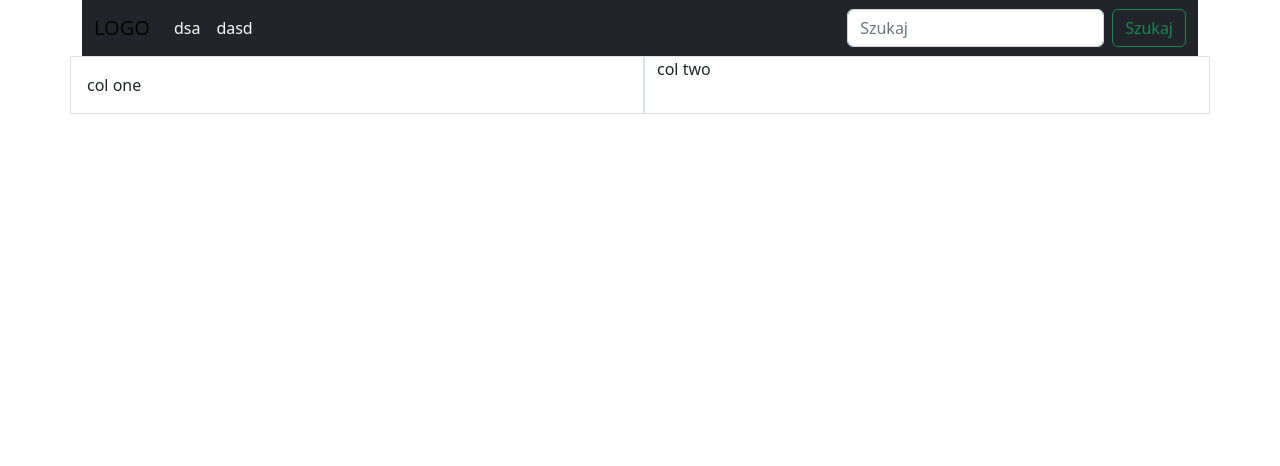
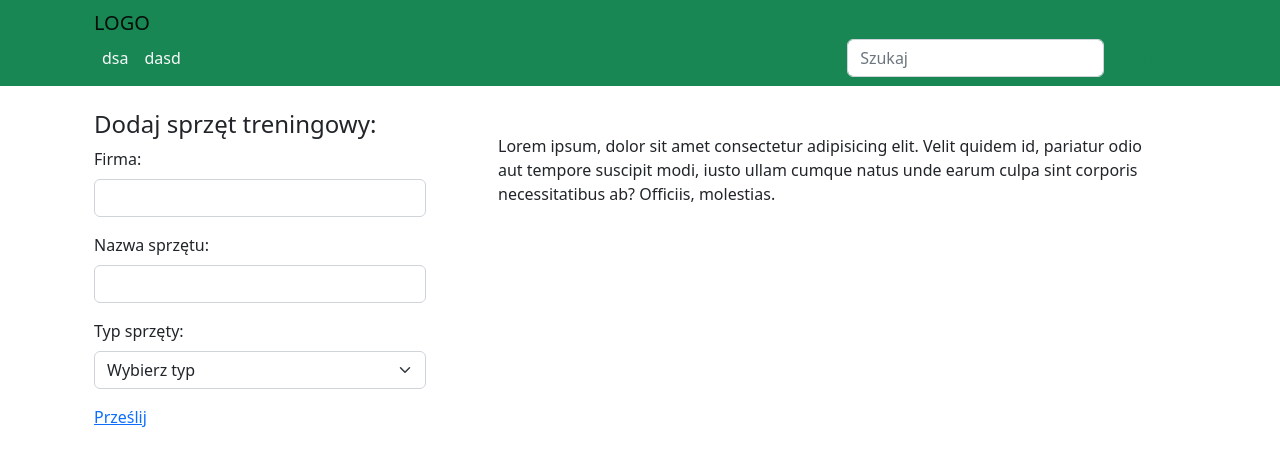
Before and after one commit to Adam-Marchewka/Silownia, a plain HTML site: page strona/index.html in a window 1280 px wide. Drawn offline with Linux system fonts and the light colour scheme.

Commit message:
Update index.html

```diff
--- a/strona/index.html
+++ b/strona/index.html
@@ -8,8 +8,8 @@
     <link rel="stylesheet" href="style.css">
 </head>
 <body>
-    <div class="container">
-        <nav class="navbar navbar-expand-lg bg-body-tertiary bg-dark">
+    <nav class="navbar navbar-expand-lg bg-body-tertiary bg-success">
+        <div class="container">
             <div class="container-fluid">
                 <a href="#" class="navbar-brand">
                     LOGO
@@ -32,12 +32,42 @@
                     </form>
                 </div>
             </div>
-        </nav>
-        <div class="row gx-4">
-            <div class="col border p-3">col one</div>
-            <div class="col border">col two</div>
         </div>
-        <div></div>
+    </nav>
+    <div class="container">
+        <div class="row">
+            <div class="col-sm-4 p-4">
+                <form>
+                    <h4>Dodaj sprzęt treningowy:</h4>
+                    <div class="mb-3">
+                        <label for="firma" class="form-label">Firma:</label>
+                        <input type="text" id="firma" class="form-control">
+                    </div>
+                    <div class="mb-3">
+                        <label for="nazwa" class="form-label">Nazwa sprzętu:</label>
+                        <input type="text" id="nazwa" class="form-control">
+                    </div>
+                    <div class="mb-3">
+                        <label for="typ" class="form-label">Typ sprzęty:</label>
+                        <select id="typ" class="form-select" aria-label="Default select example">
+                            <option selected>Wybierz typ</option>
+                            <option value="1">Maszyny siłowe</option>
+                            <option value="2">Wolne ciężary</option>
+                            <option value="3">Ławki treningowe</option>
+                            <option value="4">Stojaki na ciężary i klatki</option>
+                            <option value="5">Cardio</option>
+                            <option value="6">Maszyny na dolne partie ciała</option>
+                            <option value="7">Maszyny na górne partie ciała</option>
+                            <option value="8">Piłki gimnastyczne</option>
+                            <option value="9">Piłki lekarskie</option>
+                            <option value="10">Skrzynie</option>
+                        </select>
+                    </div>
+                    <a href="#">Prześlij</a>
+                </form>
+            </div>
+            <div class="col-sm-8 p-5">Lorem ipsum, dolor sit amet consectetur adipisicing elit. Velit quidem id, pariatur odio aut tempore suscipit modi, iusto ullam cumque natus unde earum culpa sint corporis necessitatibus ab? Officiis, molestias.</div>
+        </div>
     </div>
     <script src="bootstrap-5.2.3-dist/js/bootstrap.min.js"></script>
     <script src="index.js"></script>
```
